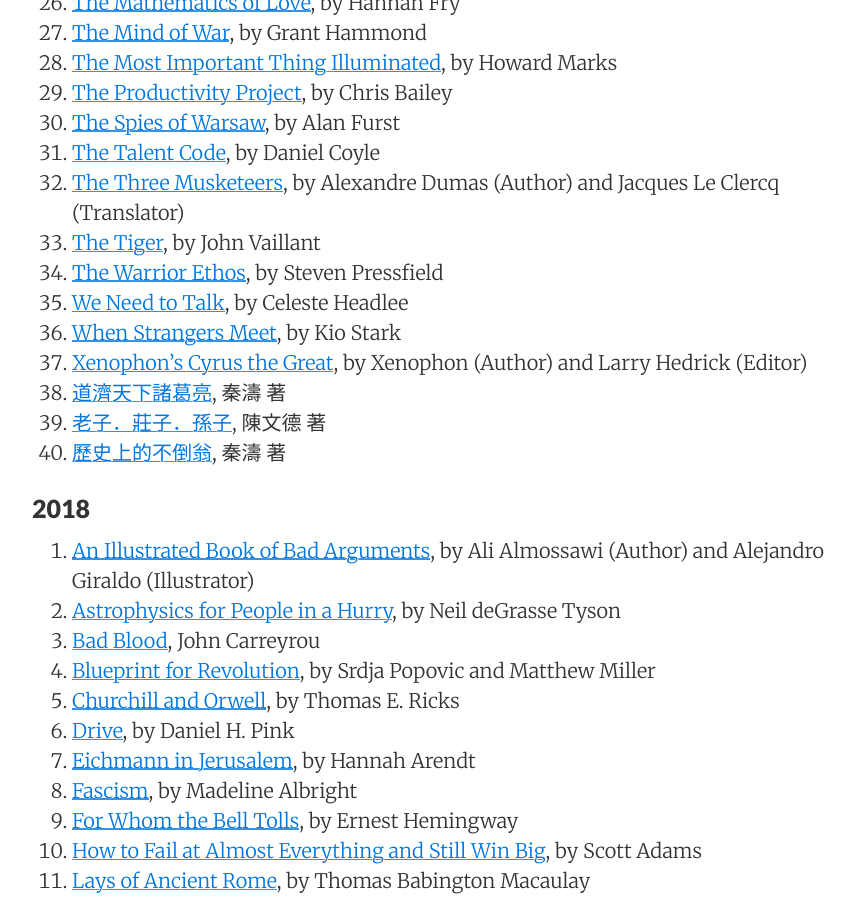
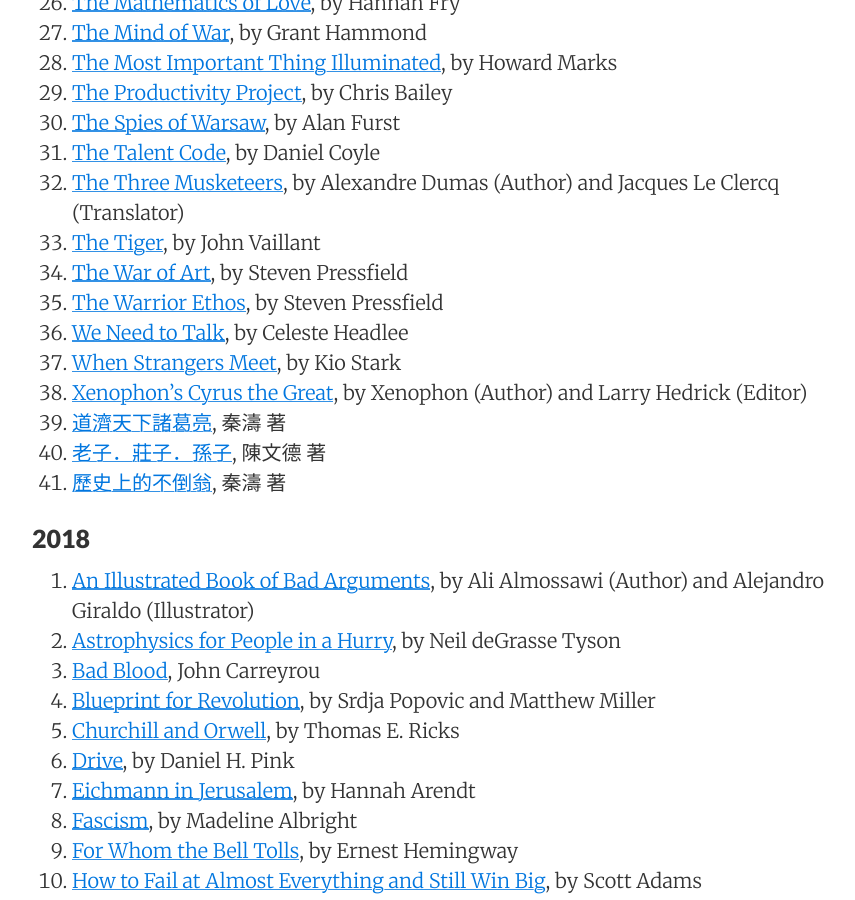
Before and after one commit to sewardlee337/sewardlee337.github.io, a Jekyll site: the page built from readinglist.md, in a window 1280 px wide and 900 px high, scrolled down 1370 px. Shown: the whole window, without its empty margins (188-1043 px from the left). Built offline with Jekyll 4.4.1, drawn with Linux system fonts in a browser that asks for light colours; nearby versions of some CDN libraries.

Commit message:
Update reading list

```diff
--- a/readinglist.md
+++ b/readinglist.md
@@ -51,6 +51,7 @@ _"My alma mater was books, a good library... I could spend the rest of my life r
 1. [The Talent Code](https://amzn.to/2ItbNFC), by Daniel Coyle
 1. [The Three Musketeers](https://amzn.to/2WPduAw), by Alexandre Dumas (Author) and Jacques Le Clercq (Translator)
 1. [The Tiger](https://amzn.to/2JYGkv0), by John Vaillant
+1. [The War of Art](https://amzn.to/2XX5xO4), by Steven Pressfield
 1. [The Warrior Ethos](https://amzn.to/2ZnAmJs), by Steven Pressfield
 1. [We Need to Talk](https://amzn.to/2Igqahi), by Celeste Headlee
 1. [When Strangers Meet](https://amzn.to/3201jUW), by Kio Stark
```
